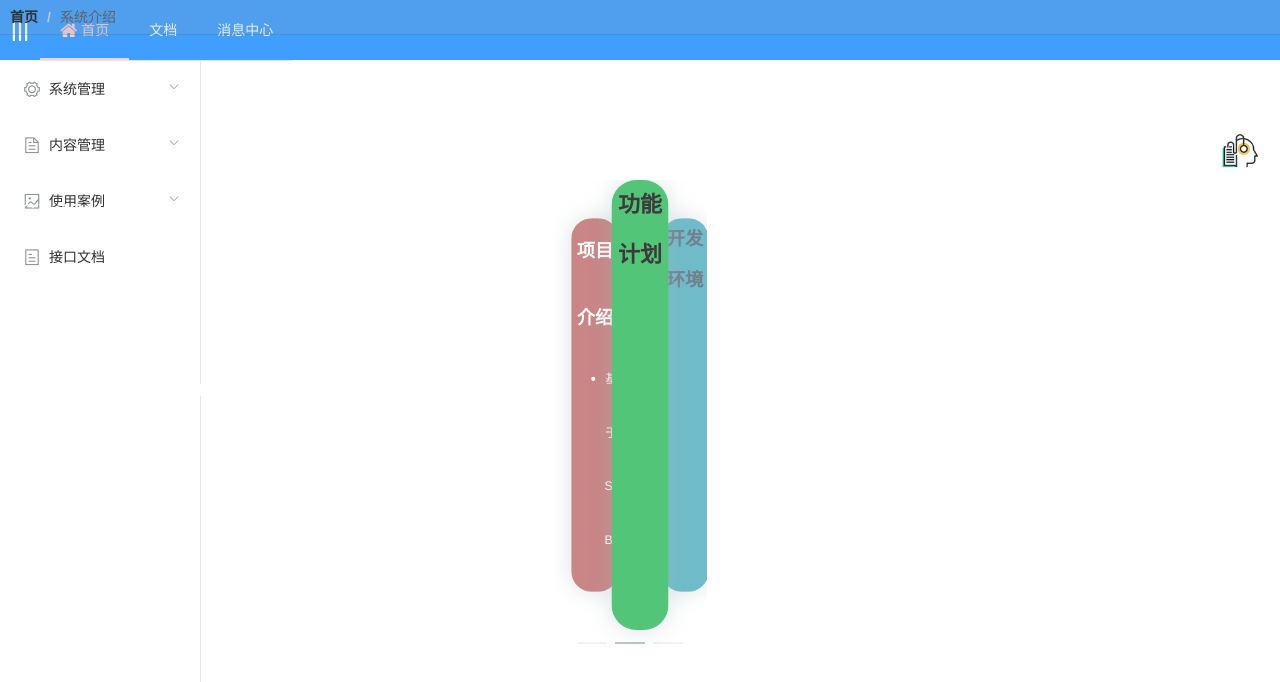
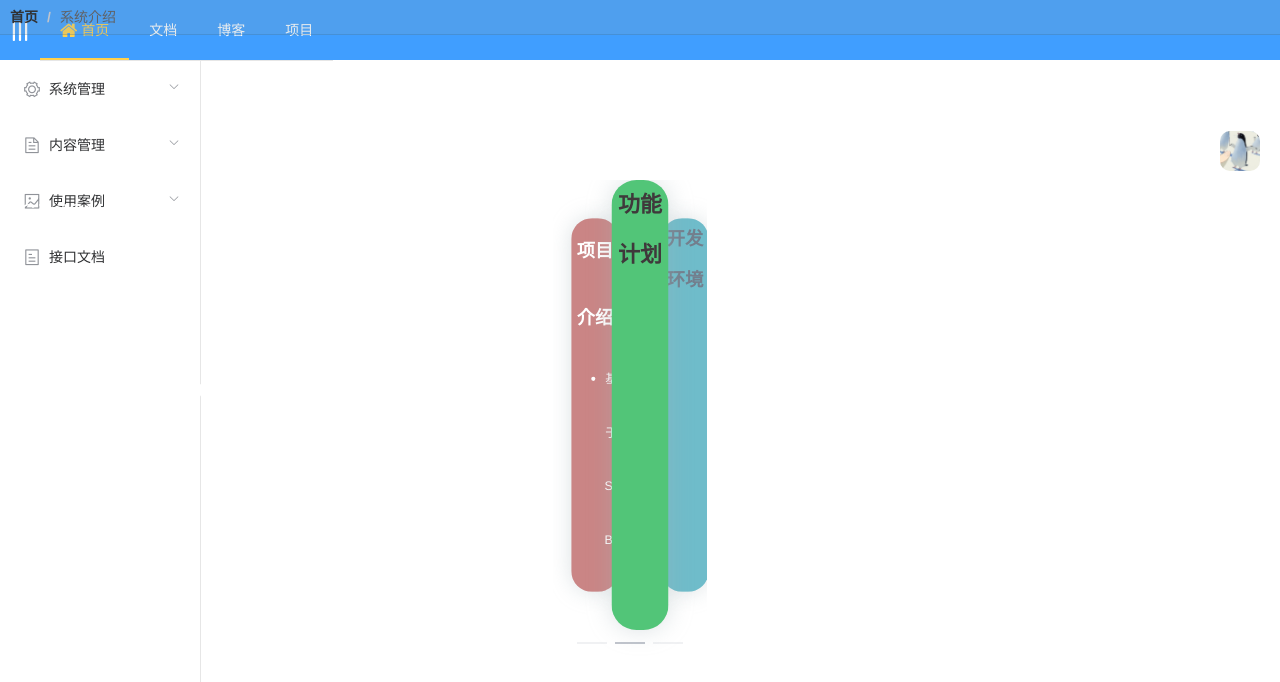
Before and after one commit to MartinTeoZhang/penguin-go-frontend, a Vue app: page /#/ in a window 1280 px wide. Shown: the top 682 px of the page. Built offline with nearby package versions, Linux system fonts and the light colour scheme; sample sign-in values are in the browser's storage.

Commit message:
跳转外链

```diff
--- a/src/assets/languages/en_us.json
+++ b/src/assets/languages/en_us.json
@@ -4,7 +4,8 @@
     "login": "Login",
     "logout": "Logout",
     "doc": "Document",
-    "msgCenter": "Message Center",
+    "blog": "Blog",
+    "projectRepo": "Project Reoposity",
     "myMsg": "My Message",
     "config": "Config",
     "exit": "Exit"
--- a/src/assets/languages/zh_cn.json
+++ b/src/assets/languages/zh_cn.json
@@ -4,7 +4,8 @@
     "login": "登录",
     "logout": "退出",
     "doc": "文档",
-    "msgCenter": "消息中心",
+    "blog": "博客",
+    "projectRepo": "项目",
     "myMsg": "我的消息",
     "config": "配置",
     "exit": "退出"
--- a/src/views/HeadBar/HeadBar.vue
+++ b/src/views/HeadBar/HeadBar.vue
@@ -4,16 +4,14 @@
     <span class="hamburger-container" :style="{'background':themeColor}">
       <hamburger :onClick="onCollapse" :isActive="collapse"></hamburger>
     </span>
-<!--    <span class="collapse-switcher" @click.prevent="collapse">-->
-<!--      <i class="el-icon-menu"></i>-->
-<!--    </span>-->
     <!-- 导航菜单 -->
     <span class="nav-bar">
-      <el-menu :default-active="activeIndex" class="el-menu-demo" :style="{'background-color':themeColor}"
-               text-color="#fff" active-text-color="#FFCCCC" mode="horizontal" @select="selectNavBar()">
+      <el-menu :default-active="activeIndex" class="el-menu-demo"
+             :background-color="themeColor" text-color="#fff" active-text-color="#ffd04b" mode="horizontal" @select="selectNavBar()">
         <el-menu-item index="1" @click="$router.push('/')"><i class="fa fa-home fa-lg"></i> {{$t("common.home")}} </el-menu-item>
-        <el-menu-item index="2">{{$t("common.doc")}}</el-menu-item>
-        <el-menu-item index="3">{{$t("common.msgCenter")}}</el-menu-item>
+        <el-menu-item index="2" @click="openWindow('https://github.com/Ryzin/penguin-go')">{{$t("common.doc")}}</el-menu-item>
+        <el-menu-item index="2" @click="openWindow('https://moodle.scnu.edu.cn')">{{$t("common.blog")}}</el-menu-item>
+        <el-menu-item index="3" @click="openWindow('https://github.com/Ryzin/penguin-go')">{{$t("common.projectRepo")}}</el-menu-item>
       </el-menu>
     </span>
     <span class="tool-bar">
@@ -55,6 +53,9 @@
       };
     },
     methods: {
+      openWindow(url) {
+        window.open(url)
+      },
       selectNavBar(key, keyPath) {
         console.log(key, keyPath)
       },
@@ -78,8 +79,8 @@
             this.$router.push("/login");
             this.$api.login.logout().then((res) => {
             }).catch(function(res) {
-              alert(res);
-            });
+              // alert(res);
+            })
           })
           .catch(() => {});
       }
```
Also changed, not shown: src/assets/user.png.
